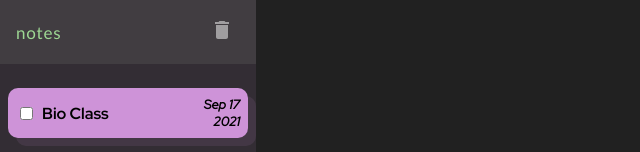
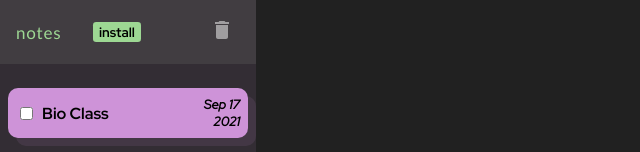
Before and after one commit to HuyaGuru/Notes, a React (Create React App) app: page / in a window 1280 px wide. Shown: the top 152 px of the page, without its empty margins (0-640 px from the left). Built offline with nearby package versions, Linux system fonts and the light colour scheme; a web font is replaced by a local one.

Commit message:
update: added install button

```diff
--- a/src/components/App.css
+++ b/src/components/App.css
@@ -114,7 +114,12 @@ textarea {
 	position: sticky;
 	bottom: 1rem;
 }
-
+.install-button {
+	background-color: #9dd893;
+	margin: 0rem auto;
+	font-weight: bold;
+	border-radius: 0.2rem;
+}
 .button-circle {
 	background-color: var(--pinkLight);
 	border-radius: 2rem;
@@ -148,7 +153,7 @@ textarea {
 	background-color: var(--pink10);
 }
 /* media queries */
-@media screen and (max-width: 324px){
+@media screen and (max-width: 324px) {
 	.nav {
 		width: 100vw;
 		z-index: 2;
@@ -162,10 +167,10 @@ textarea {
 		z-index: 3;
 	}
 	.button-circle {
-		z-index:4;
+		z-index: 4;
 	}
 }
-@media screen and (min-width:324px) and (max-width: 425px){
+@media screen and (min-width: 324px) and (max-width: 425px) {
 	.nav {
 		width: 100vw;
 		z-index: 2;
@@ -181,15 +186,15 @@ textarea {
 		z-index: 3;
 	}
 	.button-circle {
-		z-index:4;
+		z-index: 4;
 	}
 }
-@media screen and (min-width:425px) and (max-width: 768px){
+@media screen and (min-width: 425px) and (max-width: 768px) {
 	.main-grid {
 		grid-template-columns: 1fr 2fr;
 	}
 	.cards {
-		grid-template-columns:1fr;
+		grid-template-columns: 1fr;
 	}
 }
 
--- a/src/components/App.js
+++ b/src/components/App.js
@@ -21,8 +21,8 @@ function App() {
 	const [padShow, setPadShow] = useState(false);
 	const [padEditableShow, setPadEditableShow] = useState(false);
 	const [edit, setEdit] = useState(false);
-	const [checkList, setCheckList] = useState([])
-	const [reset, setReset] = useState(false)
+	const [checkList, setCheckList] = useState([]);
+	const [reset, setReset] = useState(false);
 
 	const padEditableTextRef = useRef();
 
@@ -53,23 +53,41 @@ function App() {
 		setPadEditableShow(true);
 	};
 	const handleDoneClick = () => {
-		if(edit){
-			setEdit(false)
+		if (edit) {
+			setEdit(false);
 		}
-		setPadEditableShow(false)
-		setPadShow(true)
+		setPadEditableShow(false);
+		setPadShow(true);
+	};
+	const handleDeleteClick = () => {
+		const sortedCheckList = checkList.slice();
+		sortedCheckList.sort();
+		dispatch(
+			splice({ pos: sortedCheckList[0], length: sortedCheckList.length })
+		);
+		setCheckList([]);
+		if (sortedCheckList.indexOf(currCard) !== null) {
+			setPadShow(false);
 		}
-	const handleDeleteClick = () => {
-		const sortedCheckList = checkList.slice()
-		sortedCheckList.sort()
-		dispatch(splice({pos:sortedCheckList[0],length:sortedCheckList.length}))
-		setCheckList([])
-		if(sortedCheckList.indexOf(currCard) !== null){
-			setPadShow(false)
+		dispatch(setCurrentCard(0));
+		setReset(true);
+	};
+	let deferredEvent = useRef();
+	useEffect(() => {
+		window.addEventListener("beforeinstallprompt", (e) => {
+			deferredEvent.current = e;
+			console.log(deferredEvent.current);
+		});
+	});
+	const handleInstallClick = async () => {
+		if (deferredEvent.current !== null) {
+			deferredEvent.current.prompt();
+			const { outcome } = await deferredEvent.current.userChoice;
+			if (outcome === "accepted") {
+				deferredEvent.current = null;
 			}
-		dispatch(setCurrentCard(0))
-		setReset(true)
 		}
+	};
 
 	const displayPadClass = padShow ? "d-f" : "";
 	const displayPadEditableClass = padEditableShow ? "d-f" : "";
@@ -78,8 +96,17 @@ function App() {
 		<div className="main-grid">
 			<div className="nav">
 				<div className="top">
-					<div className="Brand">notes</div>
-					<button className={`top-delete d-b`} onClick={handleDeleteClick}>
+					<span className="Brand">notes</span>
+					<button
+						className="install-button h-cu-p"
+						onClick={handleInstallClick}
+					>
+						install
+					</button>
+					<button
+						className={`top-delete d-b`}
+						onClick={handleDeleteClick}
+					>
 						<img src={deleteIcon} alt="delete" />
 					</button>
 				</div>
```
Lines whose indentation alone changed are shown as unchanged.
